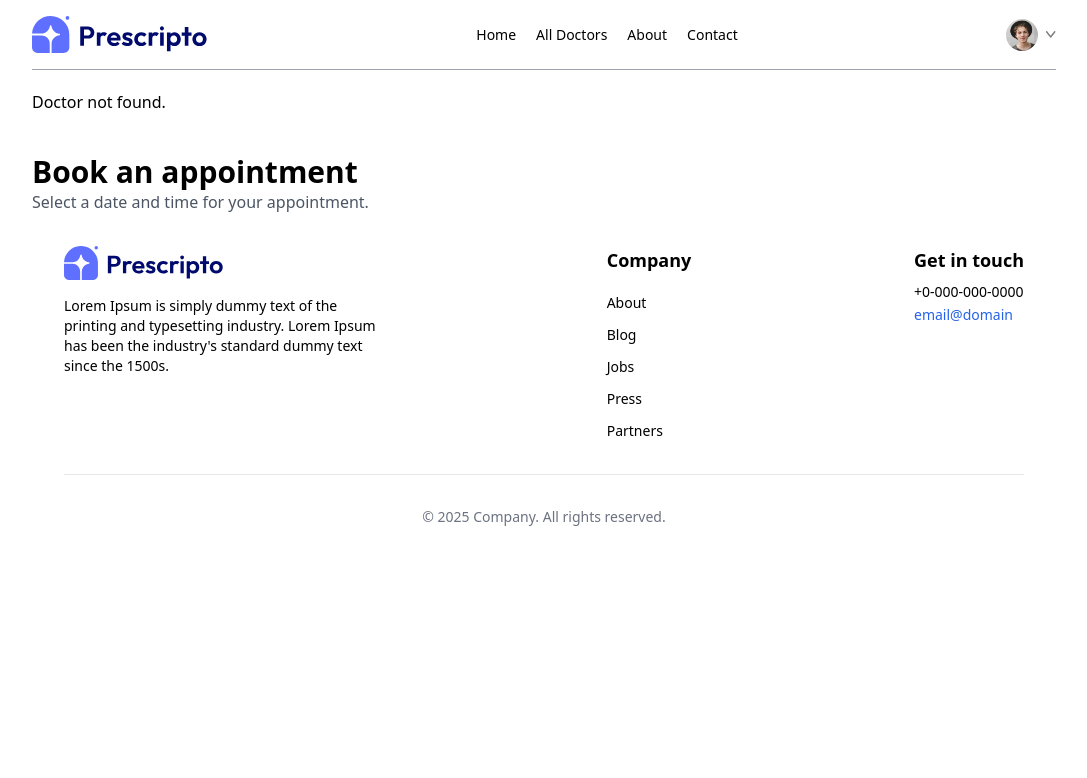
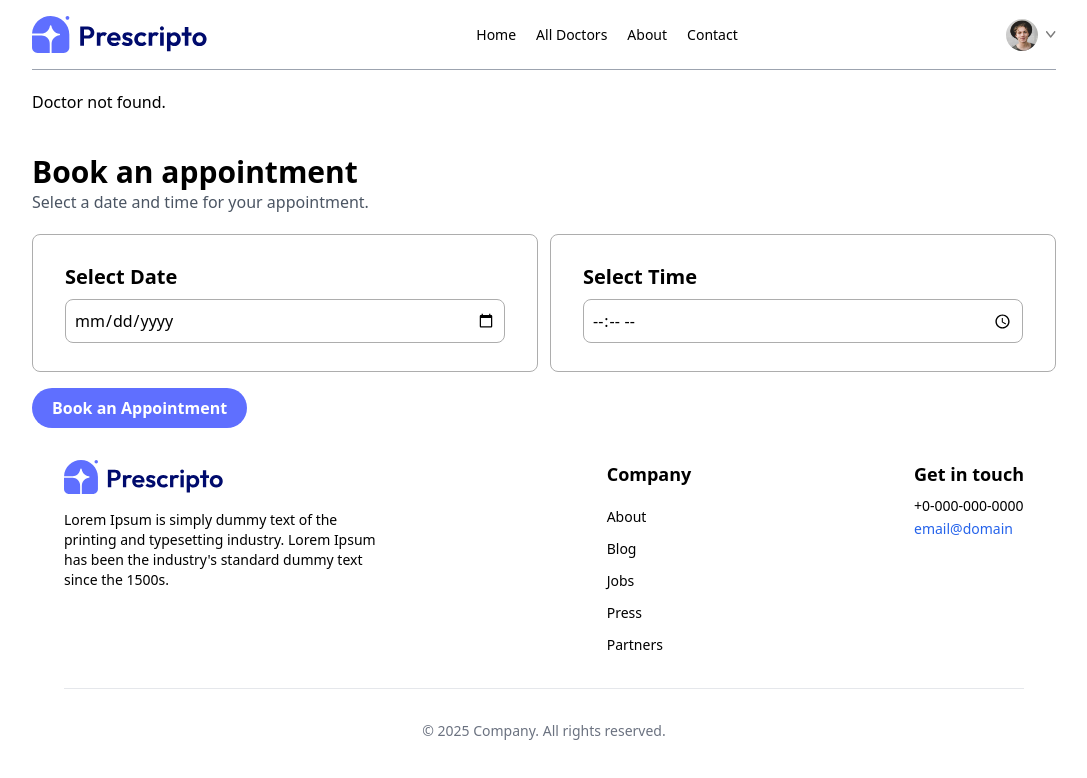
Before and after one commit to upadhyayvaibhav229/Doctor_Appointment_booking-site, a React (Vite) app in the folder Fronted/: page /appointment/1 in a window 1280 px wide. Shown: the top 778 px of the page, without its empty margins (96-1183 px from the left). Built offline with nearby package versions, Linux system fonts and the light colour scheme.

Commit message:
Refactor Appointment component to improve state management and enhance UI for booking appointments

```diff
--- a/Fronted/src/Pages/Appointment.jsx
+++ b/Fronted/src/Pages/Appointment.jsx
@@ -12,6 +12,9 @@ const Appointment = () => {
 
 
   const [docInfo, setDocInfo] = useState(null);
+  const [docslots, setDocSlots] = useState(null);
+  const [slotIndex, setSlotIndex] = useState([]);
+  const [slotTime, setSlotTime] = useState("");
 
   useEffect(() => {
     const fetchData = doctors.find((item) => item._id === id);
@@ -24,6 +27,31 @@ const Appointment = () => {
     }
     window.scrollTo({ top: 0, behavior: 'smooth' });
   }, [id, doctors]);
+
+  const getAvailabeSlots = async () => {
+    setDocSlots([]);
+
+    // getting current date
+    let today = new Date();
+    for (let i = 0; i < 7; i++) {
+      // getting date from index
+      let currentDate = new Date(today);
+      currentDate.setDate(today.getDate() + i);
+
+      // setting end time of the date with index
+      let endTime = new Date();
+      endTime.setDate(today.getDate() + i);
+      endTime.setHours(21, 0, 0, 0);
+
+      // setting hours
+      if (today.getDate() === currentDate.getDate()) {
+        currentDate.setHours(currentDate.getHours() > 10 ? currentDate.getHours() + 1 : 10)
+        currentDate.setMinutes(currentDate.getMinutes() > 30 ? 30 : 0)
+      }else {
+
+      }
+    }
+  }
 
   return (
     <>
@@ -65,6 +93,19 @@ const Appointment = () => {
       <div className="">
         <h1 className='text-3xl font-bold mt-10'>Book an appointment</h1>
         <p className='text-[#4B5563]'>Select a date and time for your appointment.</p>
+        <div className="flex flex-col sm:flex-row gap-3 mt-5">
+          <div className="flex-1 border border-[#ADADAD] rounded-lg p-8 py-7 bg-white mx-2 sm:mx-0 mt-[-80px] sm:mt-0 space-y-2">
+            <h1 className='text-xl font-bold'>Select Date</h1>
+            <input type="date" className='border border-[#ADADAD] rounded-lg p-2 w-full' />
+          </div>
+          <div className="flex-1 border border-[#ADADAD] rounded-lg p-8 py-7 bg-white mx-2 sm:mx-0 mt-[-80px] sm:mt-0 space-y-2">
+            <h1 className='text-xl font-bold'>Select Time</h1>
+            <input type="time" className='border border-[#ADADAD] rounded-lg p-2 w-full' />
+          </div>
+
+        </div>
+
+        <button className='bg-primary cursor-pointer w- px-5 mt-4 py-2 rounded-full text-white font-bold'>Book an Appointment</button>
 
       </div>
     </>
```
Lines whose indentation alone changed are shown as unchanged.
